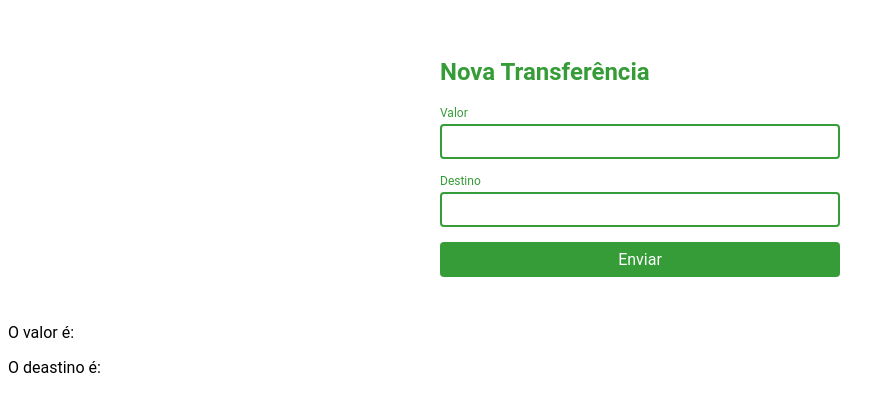
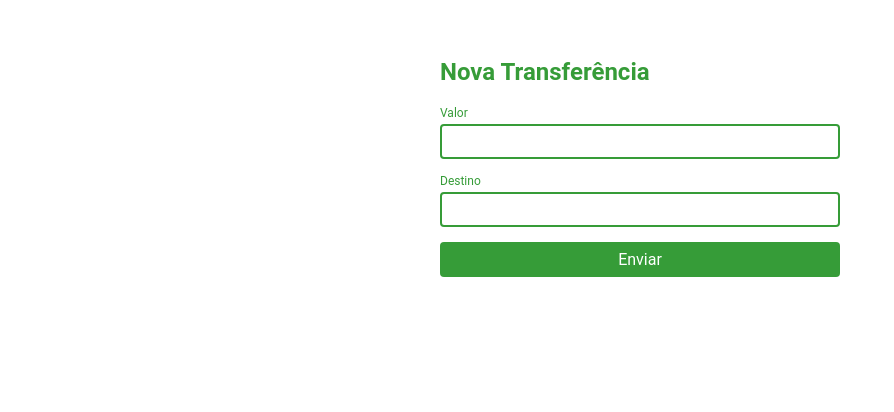
Before and after one commit to beckhauser/bank-angular, an Angular app: page / in a window 1280 px wide. Shown: the top 412 px of the page, without its empty margins (0-894 px from the left). Built offline with nearby package versions, Linux system fonts and the light colour scheme.

Commit message:
Add extrato in app

```diff
--- a/src/app/app.component.html
+++ b/src/app/app.component.html
@@ -1,4 +1,3 @@
 <nova-transferencia (aoTransferir)="transferir($event)"></nova-transferencia>
 
-<p>O valor é: {{ transferencia?.valor }}</p>
-<p>O deastino é: {{ transferencia?.destino }}</p>
+<extrato [transferencias]="transferencias"></extrato>
--- a/src/app/app.component.ts
+++ b/src/app/app.component.ts
@@ -7,11 +7,13 @@ import { Component } from '@angular/core';
 })
 export class AppComponent {
   title = 'bank';
-  transferencia: any;
+  transferencias: any[] = [];
 
   transferir($event){
     console.log($event)
-    this.transferencia = $event
+    const transferencia = {...$event, data: new Date()}
+    console.log(transferencia)
+    this.transferencias.push(transferencia)
   }
 
 
--- a/src/app/app.module.ts
+++ b/src/app/app.module.ts
@@ -4,11 +4,13 @@ import { BrowserModule } from '@angular/platform-browser';
 
 import { AppComponent } from './app.component';
 import { FormsModule } from '@angular/forms';
+import { ExtratoComponent } from './extrato/extrato.component';
 
 @NgModule({
   declarations: [
     AppComponent,
-    NovaTransferenciaComponent
+    NovaTransferenciaComponent,
+    ExtratoComponent
   ],
   imports: [
     BrowserModule,
```
